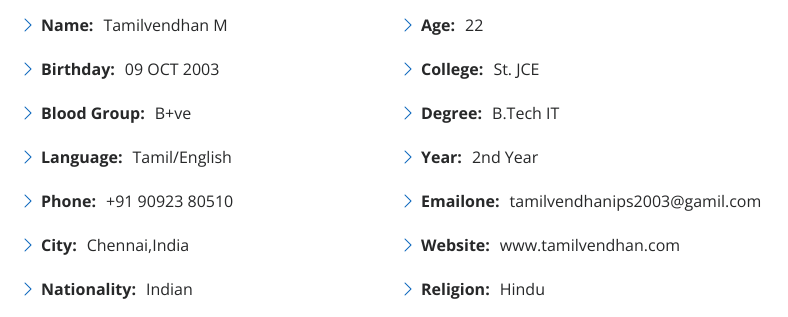
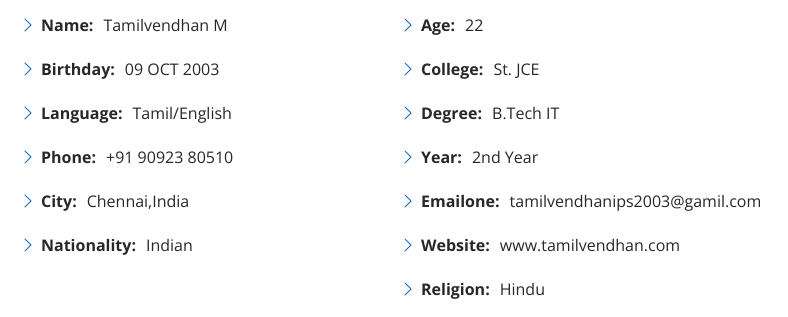
Before and after one commit to Tamilvendhan23/about, a plain HTML site: page index.html in a window 1280 px wide. Shown: the part 1107-1424 px from the top of the page, 492-1280 px from the left. Drawn offline with nearby package versions, Linux system fonts and the light colour scheme.

Commit message:
removed bg details

```diff
--- a/index.html
+++ b/index.html
@@ -95,7 +95,6 @@
                 <ul>
 				<li><i class="bi bi-chevron-right"></i> <strong>Name:</strong> <span>Tamilvendhan M</span></li>
                   <li><i class="bi bi-chevron-right"></i> <strong>Birthday:</strong> <span>09 OCT 2003</span></li>
-				  <li><i class="bi bi-chevron-right"></i> <strong>Blood Group:</strong> <span>B+ve</span></li>
 
 				  <li><i class="bi bi-chevron-right"></i> <strong>Language:</strong> <span>Tamil/English</span></li>
 
```
